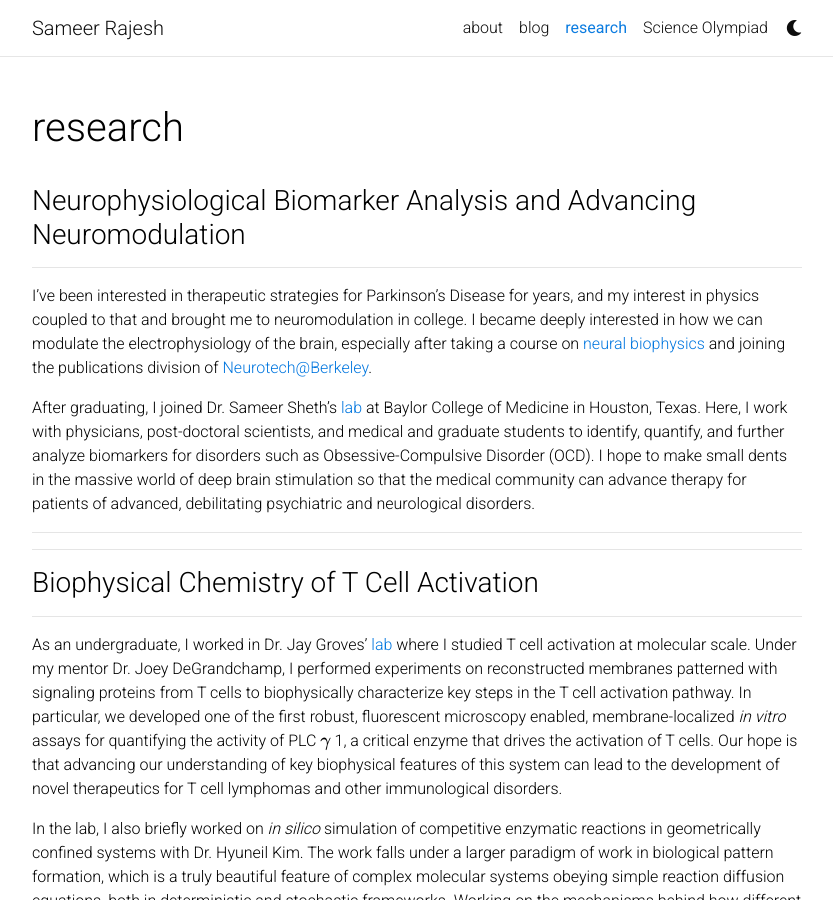
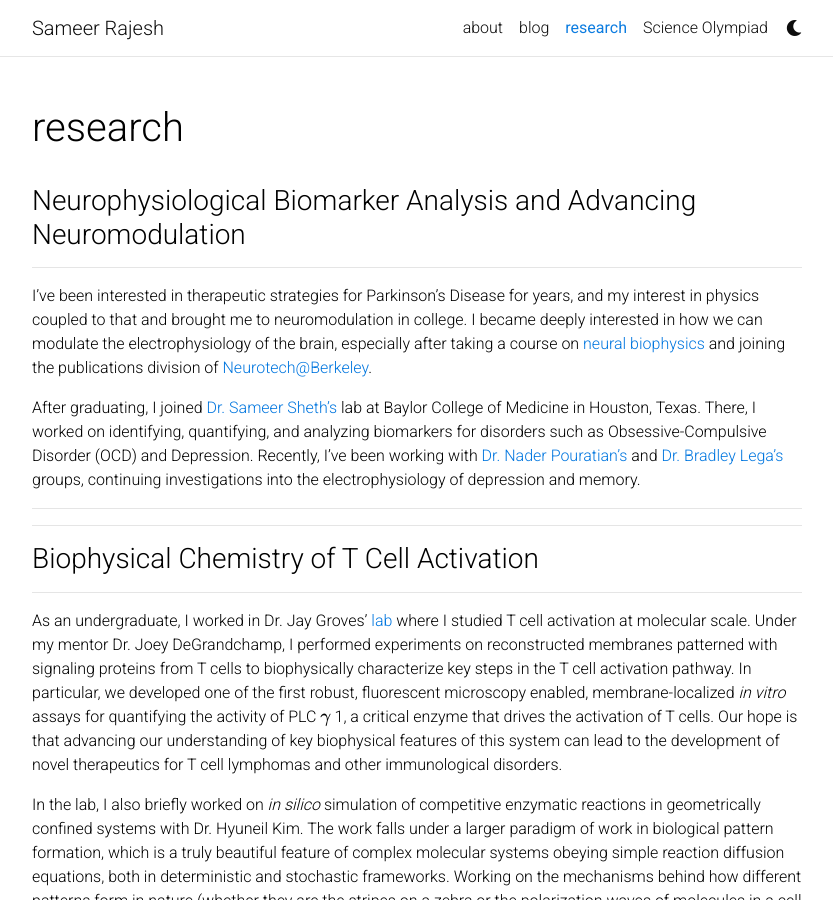
Before and after one commit to skywalker1git/skywalker1git.github.io, a Jekyll site: the page built from _pages/research.md, in a window 1280 px wide and 900 px high. Shown: the whole window, without its empty margins (223-1056 px from the left). Built offline with Jekyll 4.4.1, drawn with Linux system fonts in a browser that asks for light colours; comment, search, counter and statistics services are not loaded; a style sheet for code colours, icons or effects is not loaded.

Commit message:
Update research.md

```diff
--- a/_pages/research.md
+++ b/_pages/research.md
@@ -9,7 +9,7 @@ nav_order: 1
 ----
 I've been interested in therapeutic strategies for Parkinson's Disease for years, and my interest in physics coupled to that and brought me to neuromodulation in college. I became deeply interested in how we can modulate the electrophysiology of the brain, especially after taking a course on [neural biophysics](https://mcb.berkeley.edu/courses/syllabi/mcb166_sp2014.pdf) and joining the publications division of [Neurotech@Berkeley](https://neurotech.berkeley.edu/).
 
-After graduating, I joined Dr. Sameer Sheth's [lab](https://www.bcm.edu/research/faculty-labs/functional-and-cognitive-neurophysiology-laboratory) at Baylor College of Medicine in Houston, Texas. Here, I work with physicians, post-doctoral scientists, and medical and graduate students to identify, quantify, and further analyze biomarkers for disorders such as Obsessive-Compulsive Disorder (OCD). I hope to make small dents in the massive world of deep brain stimulation so that the medical community can advance therapy for patients of advanced, debilitating psychiatric and neurological disorders.
+After graduating, I joined [Dr. Sameer Sheth's](https://www.bcm.edu/research/faculty-labs/functional-and-cognitive-neurophysiology-laboratory) lab at Baylor College of Medicine in Houston, Texas. There, I worked on identifying, quantifying, and analyzing biomarkers for disorders such as Obsessive-Compulsive Disorder (OCD) and Depression. Recently, I've been working with [Dr. Nader Pouratian's](https://labs.utsouthwestern.edu/pouratian-lab) and [Dr. Bradley Lega's](https://labs.utsouthwestern.edu/texas-computational-memory-lab) groups, continuing investigations into the electrophysiology of depression and memory.
 
 *****
 *****
```
